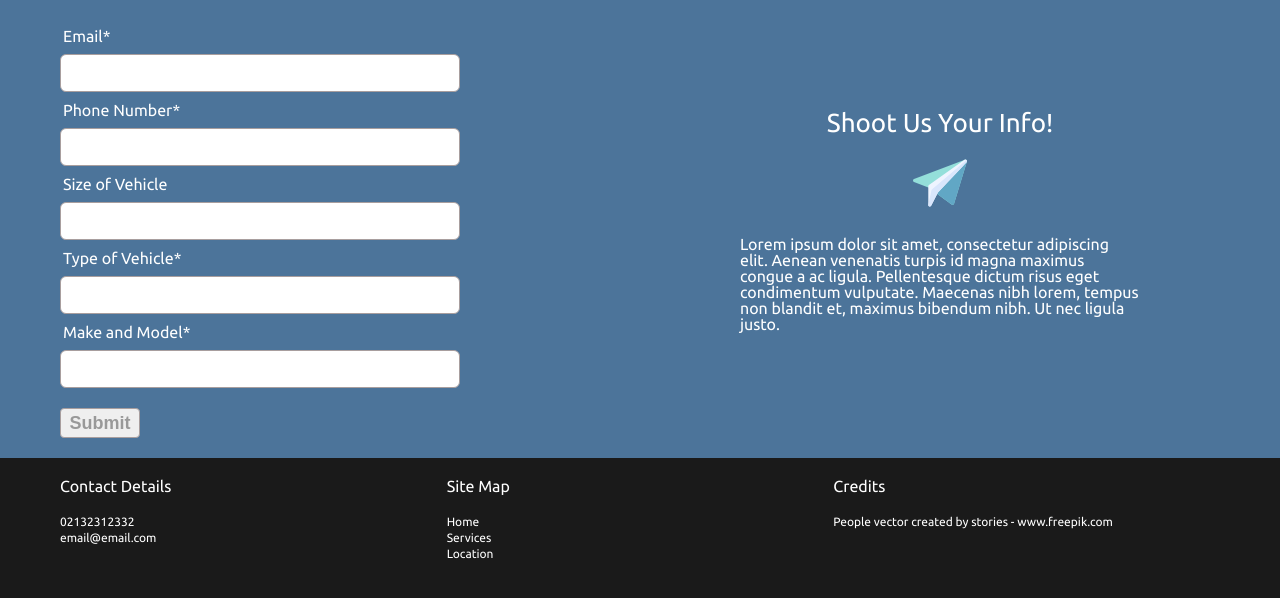
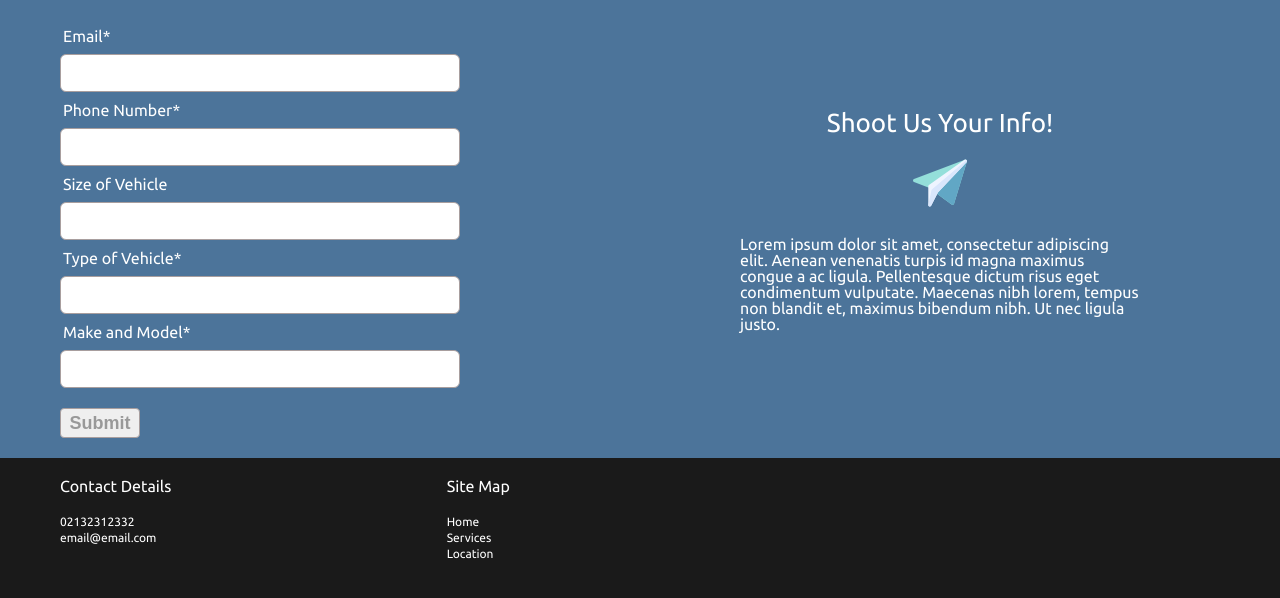
Before and after one commit to CodaSirrah/ab_caravans, a website: page in_development/templates/index.html in a window 1280 px wide. Shown: the part 3032-3630 px from the top of the page. Drawn offline with Linux system fonts and the light colour scheme; some packages are replaced by stand-ins of ours.

Commit message:
removed credit.

```diff
--- a/in_development/templates/index.html
+++ b/in_development/templates/index.html
@@ -156,12 +156,6 @@
             <li><a href="#location">Location</a></li>
           </ul>
         </div>
-        <div>
-          <h5>Credits</h5>
-          <ul>
-            <li><a href="https://www.freepik.com/vectors/people">People vector created by stories - www.freepik.com</a></li
-          </ul>
-        </div>
       </section>
     </footer>
     <script src="../static/assets/scripts/bodymovin-library.js"></script>
```
